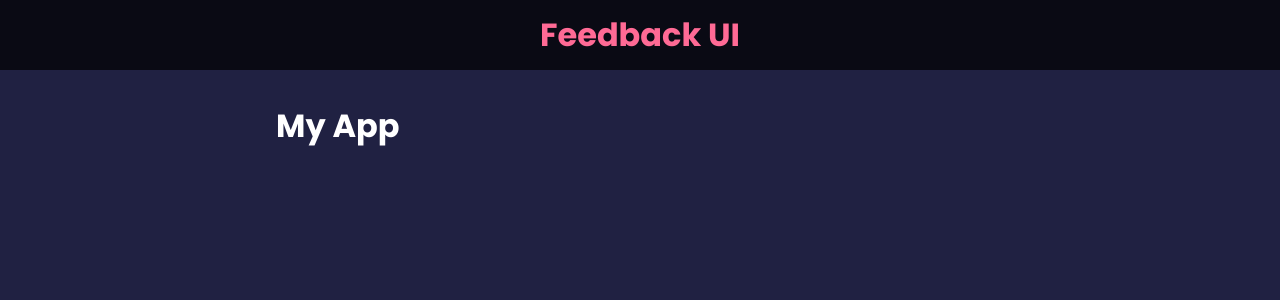
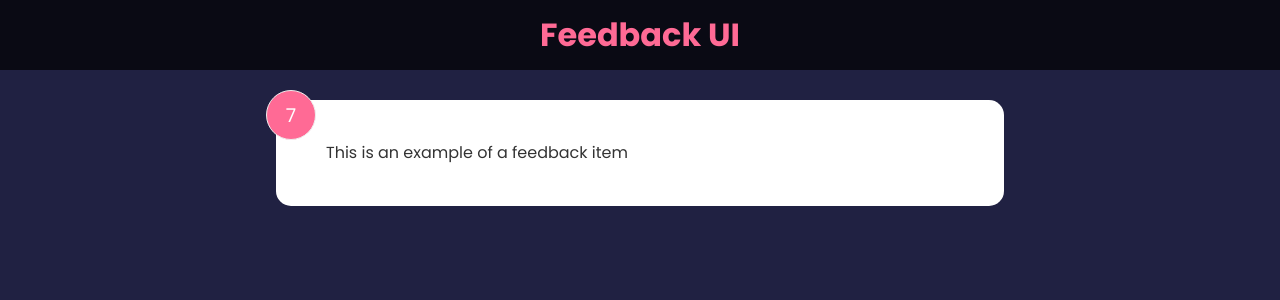
Before and after one commit to DeadDodo15/feedback-app, a React (Create React App) app: page / in a window 1280 px wide. Shown: the top 300 px of the page. Built offline with nearby package versions, Linux system fonts and the light colour scheme.

Commit message:
useState initial

```diff
--- a/src/App.js
+++ b/src/App.js
@@ -1,10 +1,11 @@
 import Header from "./components/Header"
+import FeedbackItem from "./components/FeedbackItem"
 
 function App(){
     return <>
     <Header text="Feedback UI" />
     <div className="container">
-        <h1>My App</h1>
+    <FeedbackItem />
     </div>
     </>
 }
--- /dev/null
+++ b/src/components/FeedbackItem.jsx
@@ -0,0 +1,15 @@
+import {useState} from 'react'
+
+function FeedbackItem () {
+    const [rating, setRating] = useState(7)
+    const [text, setText] = useState('This is an example of a feedback item')
+
+    return (
+        <div className="card">
+            <div className="num-display">{rating}</div>
+            <div className="text-display">{text}</div>
+        </div>
+    )
+}
+
+export default FeedbackItem
```
